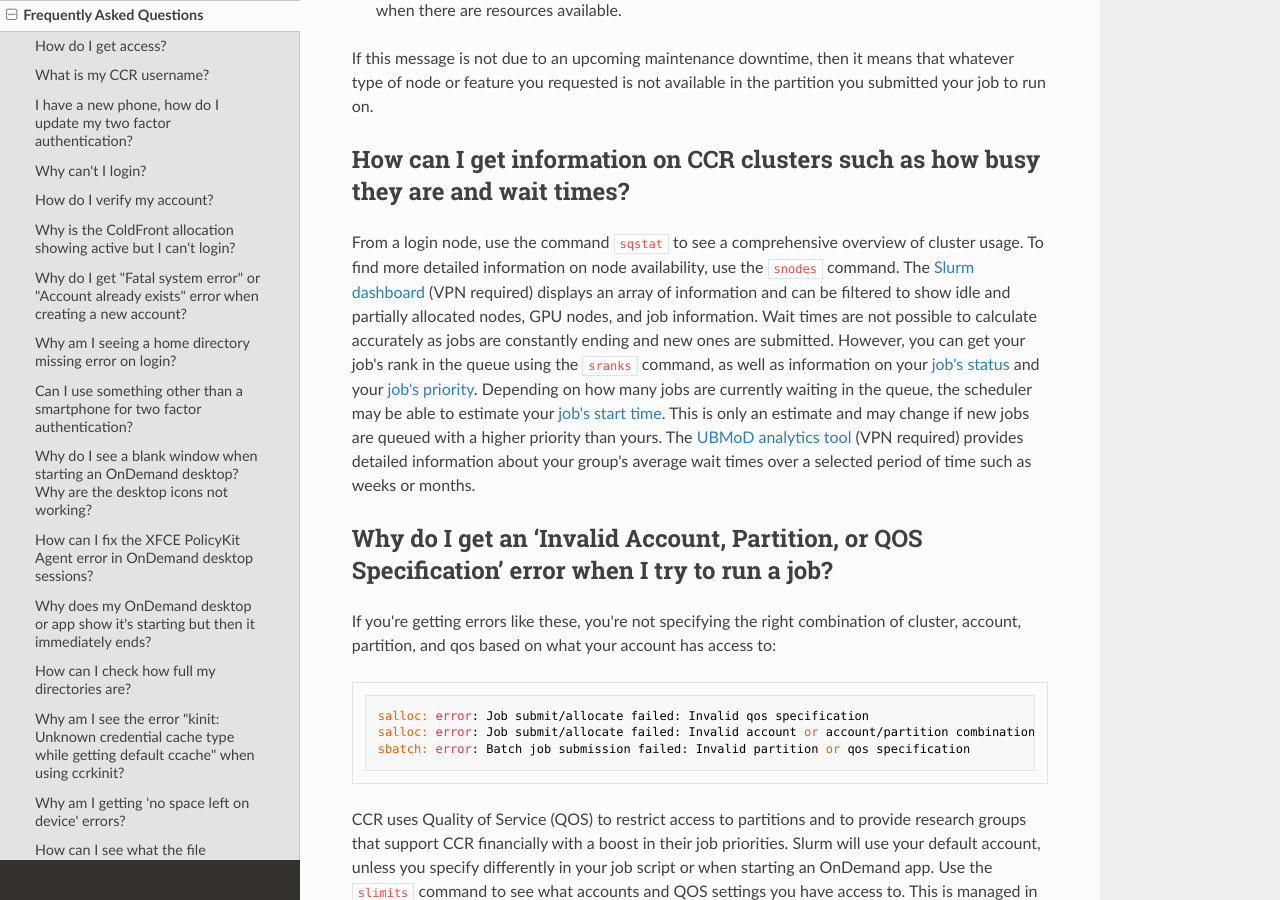
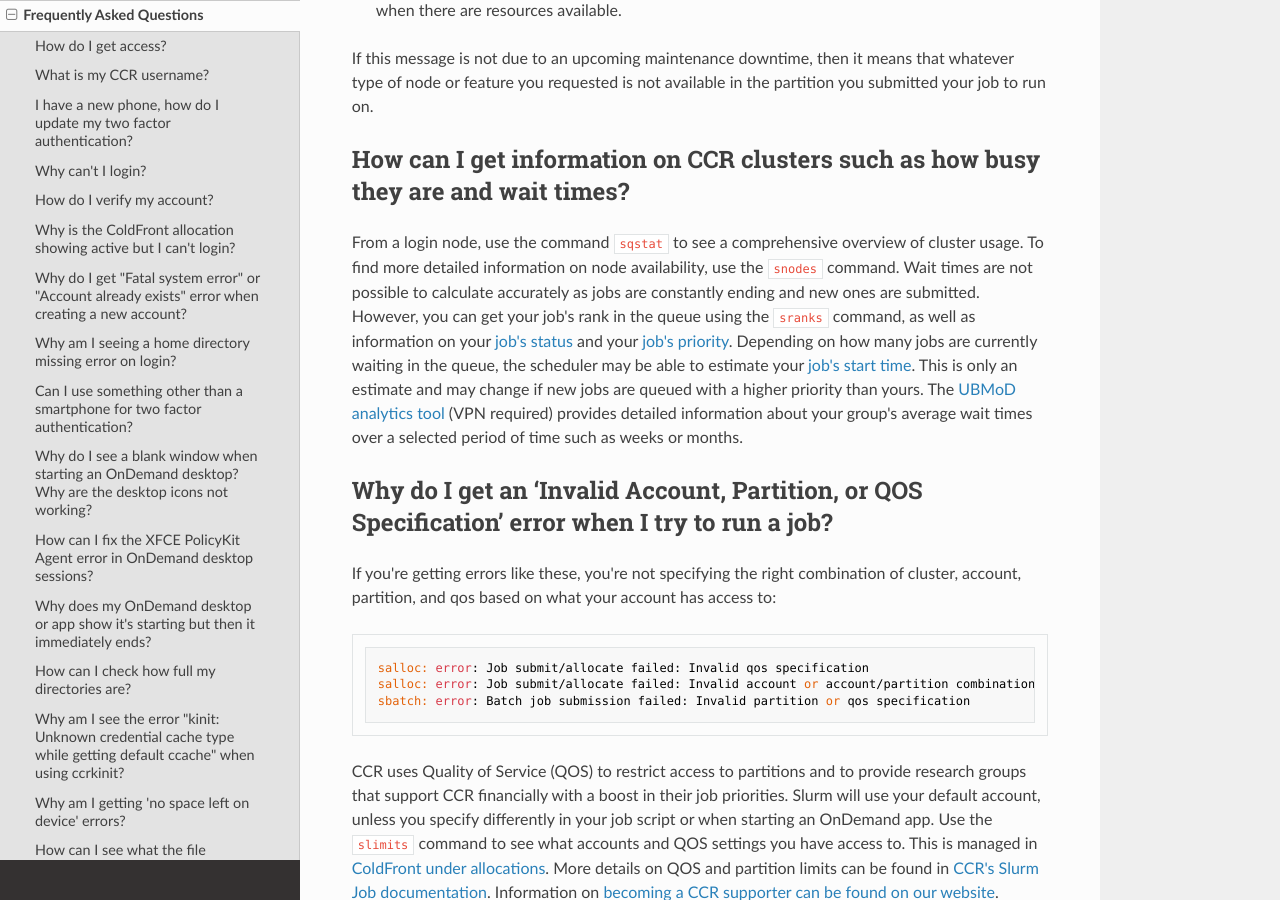
Before and after one commit to ubccr/ccrdocs, an MkDocs documentation site: the page built from pages/faq.md, in a window 1280 px wide and 900 px high, scrolled down 6572 px. Built offline with MkDocs 1.6.1, drawn with Linux system fonts in a browser that asks for light colours; nearby versions of some CDN libraries.

Commit message:
Minor updates related to downtime changes

```diff
--- a/pages/faq.md
+++ b/pages/faq.md
@@ -148,7 +148,7 @@ If this message is not due to an upcoming maintenance downtime, then it means th
 
 ## How can I get information on CCR clusters such as how busy they are and wait times?
 
-From a login node, use the command `sqstat` to see a comprehensive overview of cluster usage.  To find more detailed information on node availability, use the `snodes` command.  The [Slurm dashboard](https://dashboard.ccr.buffalo.edu/slurm/ubhpc) (VPN required) displays an array of information and can be filtered to show idle and partially allocated nodes, GPU nodes, and job information. Wait times are not possible to calculate accurately as jobs are constantly ending and new ones are submitted.  However, you can get your job's rank in the queue using the `sranks` command, as well as information on your [job's status](hpc/jobs.md#view-your-jobs-in-queue) and your [job's priority](hpc/jobs.md#job-priority).  Depending on how many jobs are currently waiting in the queue, the scheduler may be able to estimate your [job's start time](hpc/jobs.md#determining-job-start-time).  This is only an estimate and may change if new jobs are queued with a higher priority than yours.  The [UBMoD analytics tool](https://ubmod.ccr.buffalo.edu/) (VPN required) provides detailed information about your group's average wait times over a selected period of time such as weeks or months.
+From a login node, use the command `sqstat` to see a comprehensive overview of cluster usage.  To find more detailed information on node availability, use the `snodes` command.  Wait times are not possible to calculate accurately as jobs are constantly ending and new ones are submitted.  However, you can get your job's rank in the queue using the `sranks` command, as well as information on your [job's status](hpc/jobs.md#view-your-jobs-in-queue) and your [job's priority](hpc/jobs.md#job-priority).  Depending on how many jobs are currently waiting in the queue, the scheduler may be able to estimate your [job's start time](hpc/jobs.md#determining-job-start-time).  This is only an estimate and may change if new jobs are queued with a higher priority than yours.  The [UBMoD analytics tool](https://ubmod.ccr.buffalo.edu/) (VPN required) provides detailed information about your group's average wait times over a selected period of time such as weeks or months.
 
 ## Why do I get an ‘Invalid Account, Partition, or QOS Specification’ error when I try to run a job?
 
```
Also changed, not shown: pages/changelogs/2026.md (+1 -0 lines), pages/hpc/clusters.md (+1 -1 lines).
